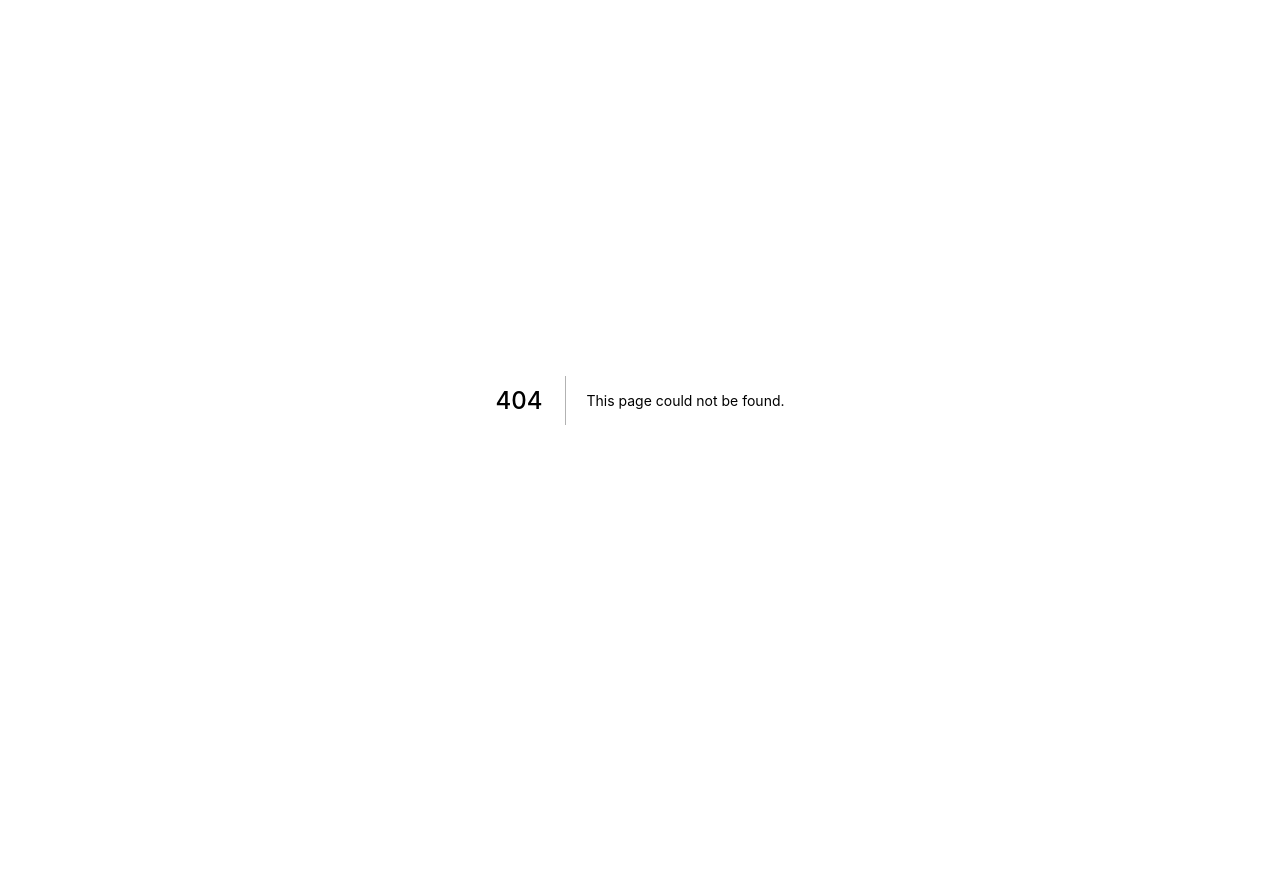
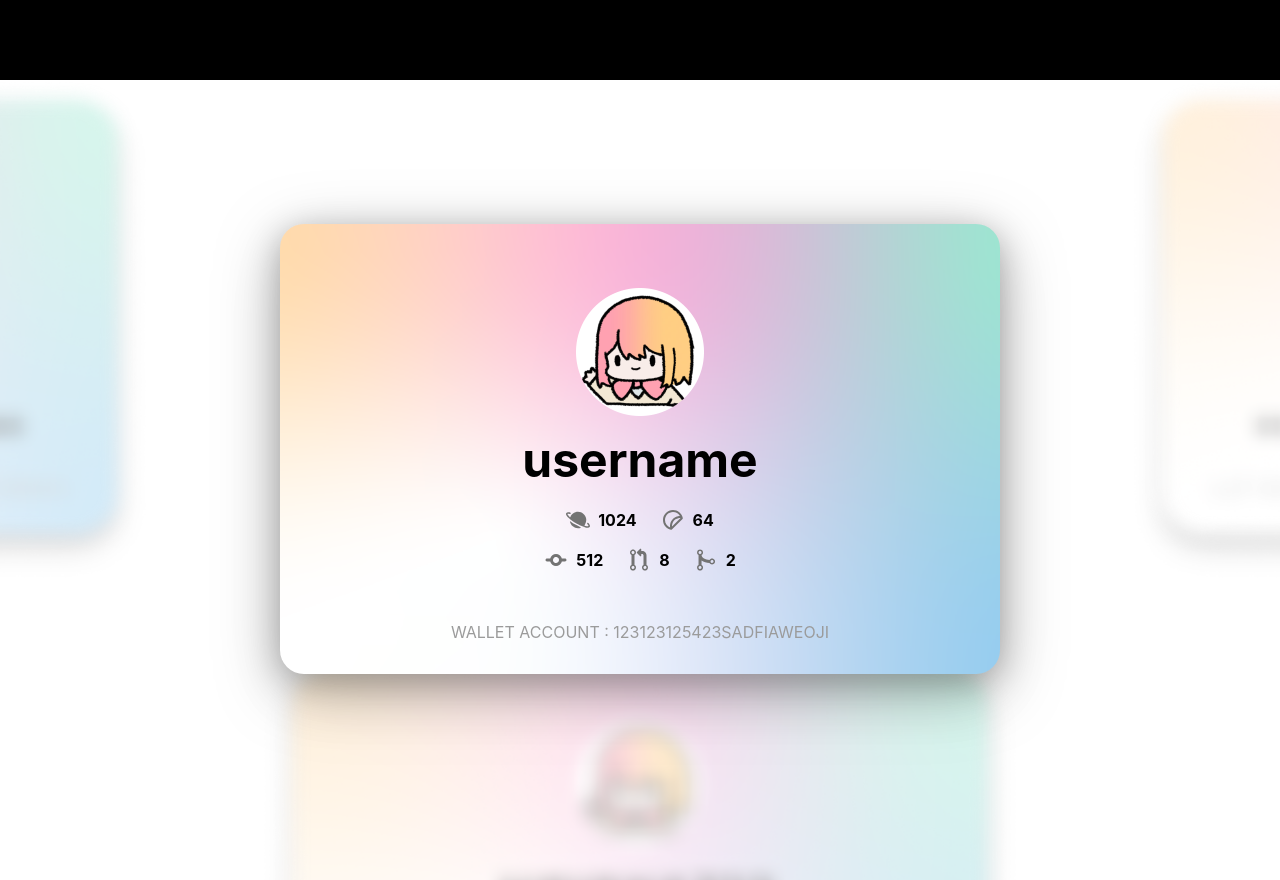
Before and after one commit to ritajeong/decoGit, a Next.js app: page /mypage in a window 1280 px wide. Before the commit this address had no page. Before the commit the page ends 800 px from the top, so only its background shows below. Built offline with nearby package versions, Linux system fonts and the light colour scheme; a web font is replaced by a local one.

Commit message:
Create mypage

```diff
--- /dev/null
+++ b/pages/mypage.tsx
@@ -0,0 +1,35 @@
+import type { NextPage } from "next";
+// import { useState } from "react";
+
+const Mypage: NextPage = () => {
+  return (
+    <>
+      <div className="h-20 bg-black"></div>
+      <section className="flex justify-center bg-[url('/assets/bg-mypage.png')] bg-center bg-cover h-screen">
+        <div className="flex-col items-center profile mt-36  w-[720px] h-[450px] rounded-3xl bg-[url('/assets/bg-image.png')] bg-center bg-cover flex">
+          <div className="bg-[url('/assets/profile-image.png')] bg-center bg-cover w-32 h-32 mt-16 mb-5"></div>
+          <p className="text-5xl font-bold">username</p>
+          <div className="pt-6 text-base font-bold">
+            <div className="flex justify-center">
+              <span className="bg-[url('/assets/github/planet.svg')] bg-center bg-cover w-6 h-6"></span>
+              <span className="pl-2">1024</span>
+              <span className="ml-6 bg-[url('/assets/github/sticker.svg')] bg-center bg-cover w-6 h-6"></span>
+              <span className="pl-2">64</span>
+            </div>
+            <div className="flex justify-center pt-4">
+              <span className="bg-[url('/assets/github/commit.svg')] bg-center bg-cover w-6 h-6"></span>
+              <span className="pl-2">512</span>
+              <span className="ml-6 bg-[url('/assets/github/pull-request.svg')] bg-center bg-cover w-6 h-6"></span>
+              <span className="pl-2">8</span>
+              <span className="ml-6 bg-[url('/assets/github/merge.svg')] bg-center bg-cover w-6 h-6"></span>
+              <span className="pl-2">2</span>
+            </div>
+          </div>
+          <p className="pt-12 text-[#9B9B9B]">WALLET ACCOUNT : 123123125423SADFIAWEOJI</p>
+        </div>
+      </section>
+    </>
+  );
+};
+
+export default Mypage;
--- a/styles/globals.css
+++ b/styles/globals.css
@@ -25,6 +25,9 @@
     width: 3rem;
     height: 3rem;
   }
+  .profile{
+    filter: drop-shadow(0px 16px 32px rgba(0, 0, 0, 0.25)) drop-shadow(0px 8px 16px rgba(0, 0, 0, 0.25));
+  }
 }
 
 html,
```
